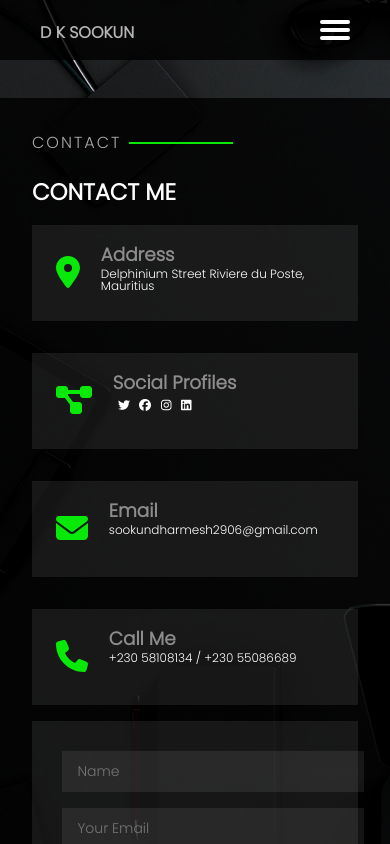
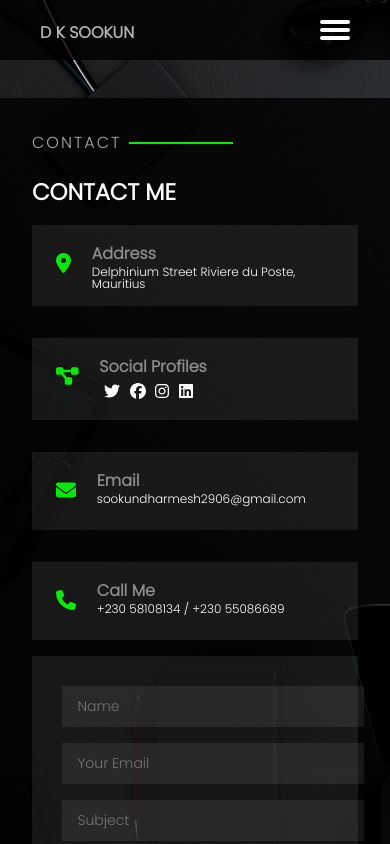
Before and after one commit to Dharmesh-Sookun/Personal-Website-New, a React (Create React App) app: page /contact in a window 390 px wide. Built offline with nearby package versions, Linux system fonts and the light colour scheme; the HTML template or start-up script is replaced by a standard one.

Commit message:
Minor updates to font size on smaller devices

```diff
--- a/src/components/ContactDetail/ContactDetail.css
+++ b/src/components/ContactDetail/ContactDetail.css
@@ -53,6 +53,9 @@
 }
 
 @media only screen and (max-width: 430px) {
+  .contact-detail h3{
+    font-size: 1rem;
+  }
   .contact-detail{
     padding: 1rem;
   }
@@ -63,6 +66,10 @@
   }
 
   .social-icon{
-    font-size: 0.75rem;
+    font-size: 1rem;
+  }
+
+  .contact-detail span{
+    font-size: 1.25rem;
   }
 }
```
